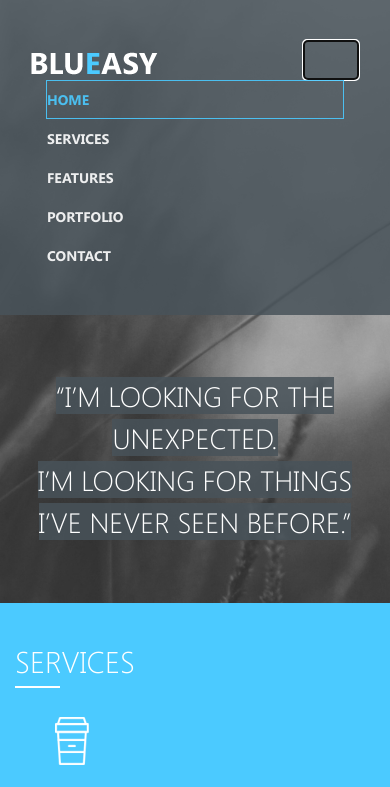
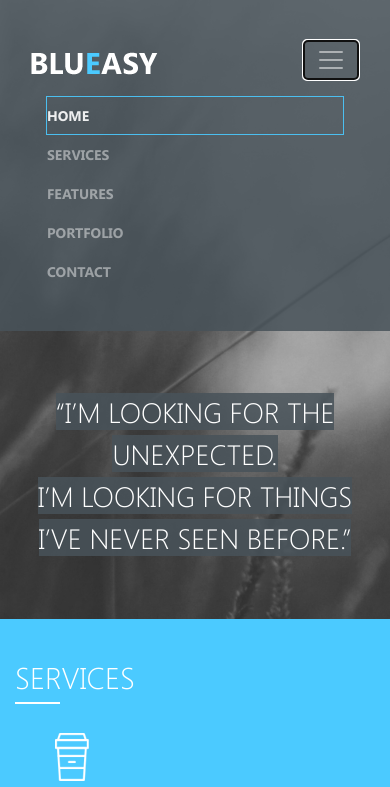
Before and after one commit to AlinaSp/blueasy, a website: page src/index.html in a window 390 px wide. Both pictures are taken after a click on the button "Toggle navigation". Shown: the top 787 px of the page. Drawn offline with nearby package versions, Linux system fonts and the light colour scheme; files whose address does not match are found by name.

Commit message:
доделала верхний бургер

```diff
--- a/src/index.html
+++ b/src/index.html
@@ -25,7 +25,7 @@
             <div class="container">
               <div class="row">
                 <div class="col">
-                  <nav class="navbar navbar-expand-md">
+                  <nav class="navbar navbar-expand-md navbar-dark">
                     <a class="navbar-brand" href="#">
                       <img class="logo" src="images/logo.png" alt="logo" />
                     </a>
@@ -42,7 +42,7 @@
                     </button>
 
                     <div class="collapse navbar-collapse" id="navbarsExample04">
-                      <ul class="navbar-nav ml-auto">
+                      <ul class="navbar-nav ml-auto mt-3">
                         <li class="nav-item active">
                           <a class="nav-link" href="index.html"
                             >Home <span class="sr-only">(current)</span></a
--- a/src/scss/components/_nav.scss
+++ b/src/scss/components/_nav.scss
@@ -1,4 +1,4 @@
-.nav-link {
+.navbar-dark .navbar-nav .nav-link {
   font-family: "SegoeUIBold";
   font-size: 14px;
   color: #fff;
@@ -11,12 +11,12 @@
   }
 }
 
-.active .nav-link {
+.navbar-dark .navbar-nav .active .nav-link {
   color: #4bcaff;
   border: 1px solid #4bcaff;
   cursor: default;
 }
-.nav-item {
+.navbar-dark .navbar-nav .nav-item {
   padding: 0 15px;
 }
 .filter {
@@ -24,3 +24,15 @@
   flex-wrap: wrap;
   height: 40px;
 }
+
+.navbar-collapse .nav-link {
+  text-align: center;
+}
+
+.navbar-collapse .active .nav-link {
+  border-color: transparent;
+}
+
+.navbar-toggler:focus, .navbar-toggler:hover {
+  outline: transparent;
+}
--- /dev/null
+++ b/src/scss/components/_portfolio.scss
@@ -0,0 +1,52 @@
+
+.gallery-title
+{
+    font-size: 36px;
+    color: #42B32F;
+    text-align: center;
+    font-weight: 500;
+    margin-bottom: 70px;
+}
+.gallery-title:after {
+    content: "";
+    position: absolute;
+    width: 7.5%;
+    left: 46.5%;
+    height: 45px;
+    border-bottom: 1px solid #5e5e5e;
+}
+.filter-button
+{
+    font-size: 18px;
+    border: 1px solid #42B32F;
+    border-radius: 5px;
+    text-align: center;
+    color: #42B32F;
+    margin-bottom: 30px;
+
+}
+.filter-button:hover
+{
+    font-size: 18px;
+    border: 1px solid #42B32F;
+    border-radius: 5px;
+    text-align: center;
+    color: #ffffff;
+    background-color: #42B32F;
+
+}
+.btn-default:active .filter-button:active
+{
+    background-color: #42B32F;
+    color: white;
+}
+
+.port-image
+{
+    width: 100%;
+}
+
+.gallery_product
+{
+    margin-bottom: 30px;
+}
```
